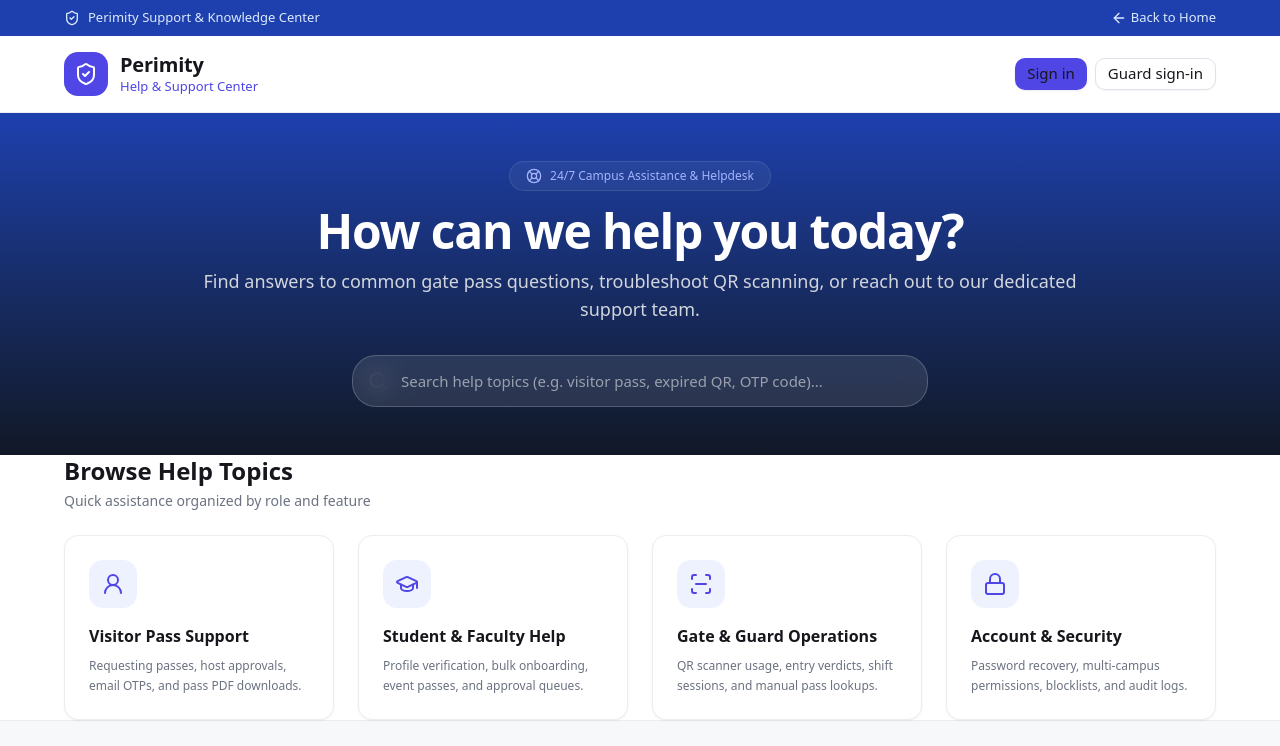
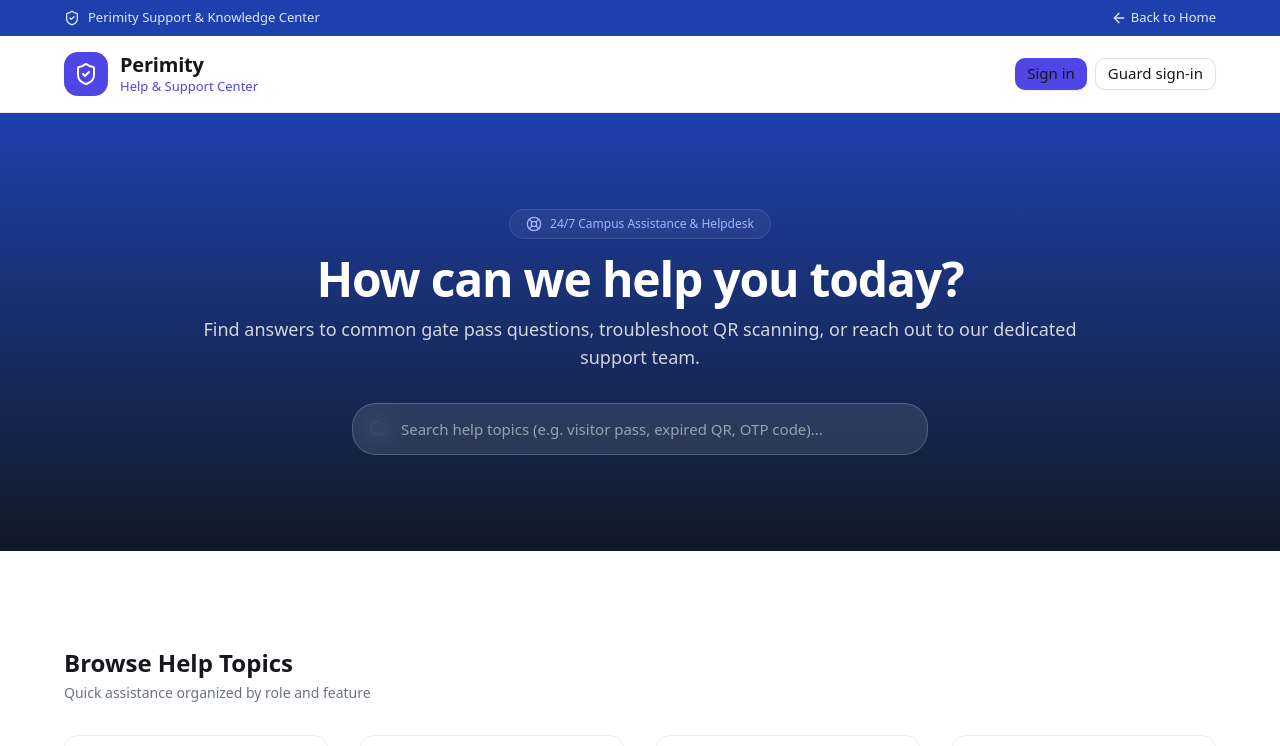
Before and after one commit to Project-Perimity-SpringBoot/Perimity, a React (Vite) app in the folder frontend/: page /support in a window 1280 px wide. Shown: the top 746 px of the page. Built offline with nearby package versions, Linux system fonts and the light colour scheme; no server answers.

Commit message:
Adjust spacing on SupportPage sections

```diff
--- a/frontend/src/features/public/routes/SupportPage.tsx
+++ b/frontend/src/features/public/routes/SupportPage.tsx
@@ -182,7 +182,7 @@
       </header>
 
       {/* Hero Section */}
-      <section className="bg-gradient-to-b from-[var(--home-bar)] to-[#111827] px-[var(--sp-6)] py-[var(--sp-12)] text-white">
+      <section className="bg-gradient-to-b from-[var(--home-bar)] to-[#111827] px-[var(--sp-6)] py-16 sm:py-24 text-white">
         <div className="mx-auto max-w-[900px] text-center">
           <span className="inline-flex items-center gap-2 rounded-full border border-white/10 bg-white/5 px-4 py-1.5 text-xs font-medium text-[var(--brand-300)]">
             <LifeBuoy className="size-4" /> 24/7 Campus Assistance & Helpdesk
@@ -209,11 +209,11 @@
       </section>
 
       {/* Support Categories */}
-      <section className="mx-auto max-w-[1200px] px-[var(--sp-6)] py-[var(--sp-10)]">
+      <section className="mx-auto max-w-[1200px] px-[var(--sp-6)] py-16 sm:py-24">
         <h2 className="text-xl font-bold text-[var(--ink-900)] sm:text-2xl">Browse Help Topics</h2>
         <p className="mt-1 text-sm text-[var(--ink-500)]">Quick assistance organized by role and feature</p>
 
-        <div className="mt-6 grid gap-6 sm:grid-cols-2 lg:grid-cols-4">
+        <div className="mt-8 grid gap-8 sm:grid-cols-2 lg:grid-cols-4">
           {CATEGORIES.map((cat, i) => (
             <div
               key={i}
```
